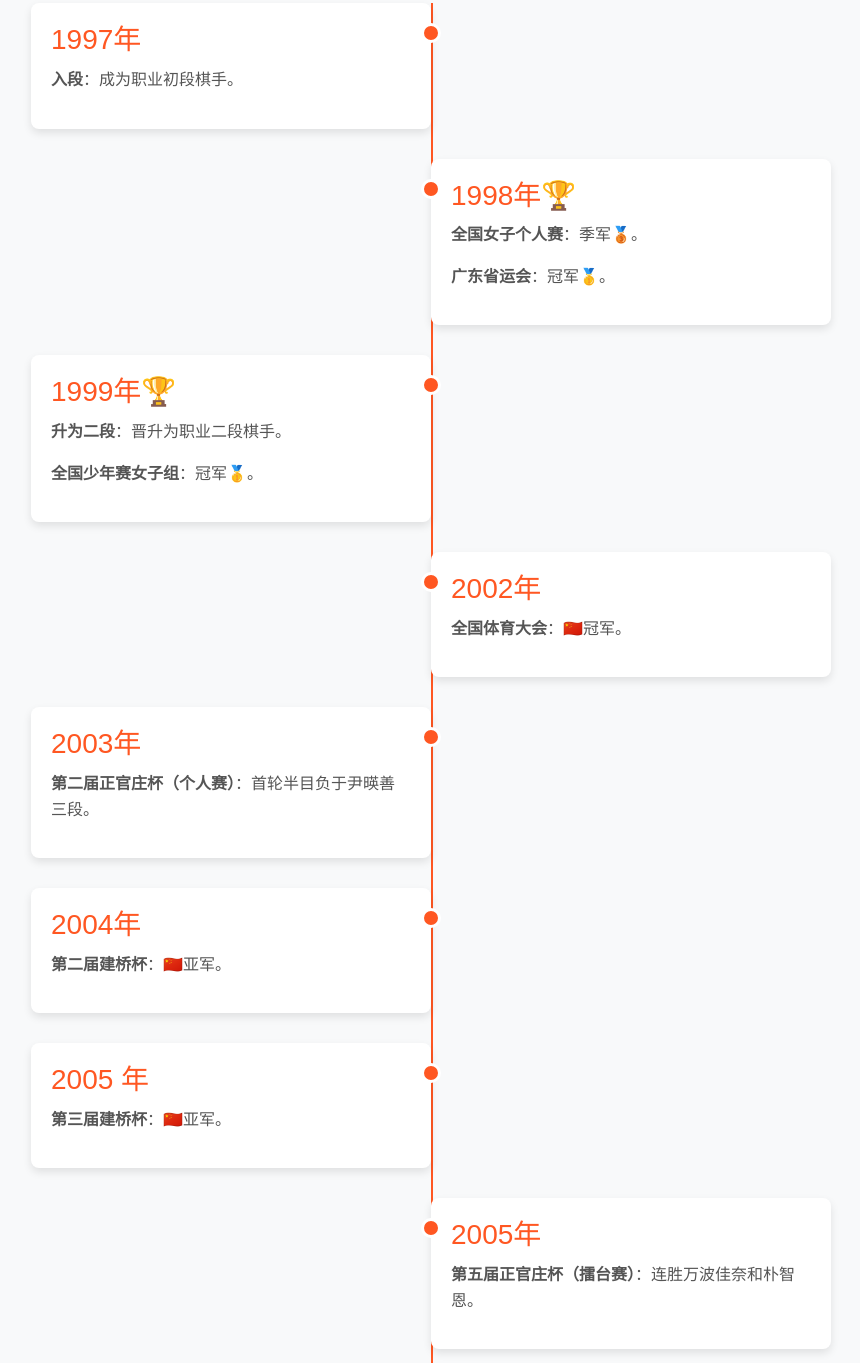
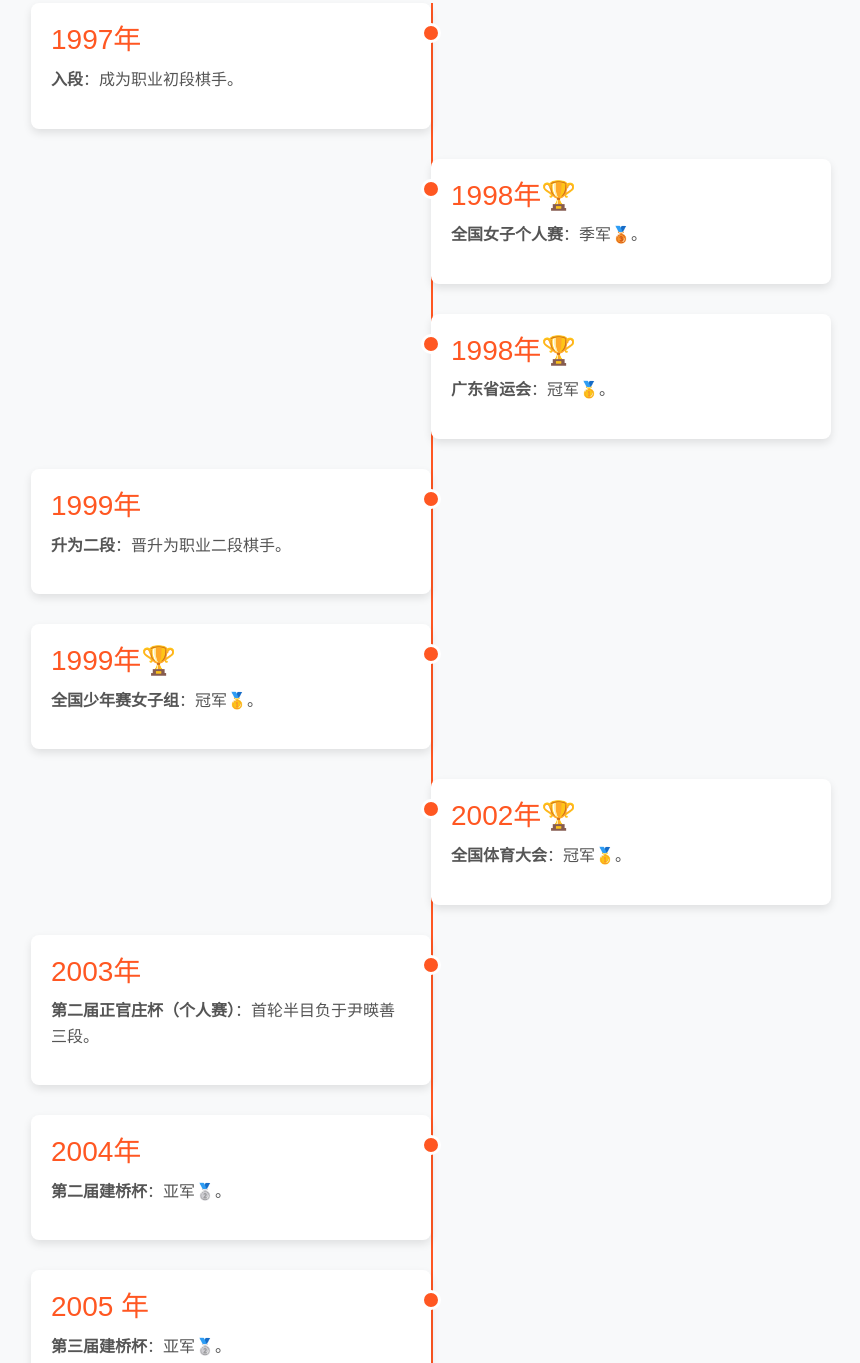
Before and after one commit to yuanguangshan/zhengyan, a plain HTML site: page pages/games.html in a window 1280 px wide. Shown: the part 83-1446 px from the top of the page, without its empty margins (209-1069 px from the left). Drawn offline with nearby package versions, Linux system fonts and the light colour scheme.

Commit message:
games.html

```diff
--- a/pages/games.html
+++ b/pages/games.html
@@ -98,20 +98,32 @@
         <div class="timeline-item right">
             <h3>1998年🏆</h3>
             <p><strong>全国女子个人赛</strong>：季军🥉。</p>
+
+        </div>
+
+<!-- 1998年 -->
+        <div class="timeline-item right">
+            <h3>1998年🏆</h3>
+
             <p><strong>广东省运会</strong>：冠军🥇。</p>
         </div>
-
         <!-- 1999年 -->
         <div class="timeline-item left">
+            <h3>1999年</h3>
+            <p><strong>升为二段</strong>：晋升为职业二段棋手。</p>
+
+        </div>
+ <!-- 1999年 -->
+        <div class="timeline-item left">
             <h3>1999年🏆</h3>
-            <p><strong>升为二段</strong>：晋升为职业二段棋手。</p>
+
             <p><strong>全国少年赛女子组</strong>：冠军🥇。</p>
         </div>
 
         <!-- 2002年 -->
         <div class="timeline-item right">
-            <h3>2002年</h3>
-            <p><strong>全国体育大会</strong>：🇨🇳冠军。</p>
+            <h3>2002年🏆</h3>
+            <p><strong>全国体育大会</strong>：冠军🥇。</p>
         </div>
 
         <!-- 2003年 -->
@@ -122,13 +134,13 @@
         <!-- 2004 年-->
         <div class="timeline-item left">
             <h3>2004年</h3>
-            <p><strong>第二届建桥杯</strong>：🇨🇳亚军。</p>
+            <p><strong>第二届建桥杯</strong>：亚军🥈。</p>
         </div>
 
         <!-- 2005 年-->
         <div class="timeline-item left">
             <h3>2005 年</h3>
-            <p><strong>第三届建桥杯</strong>：🇨🇳亚军。</p>
+            <p><strong>第三届建桥杯</strong>：亚军🥈。</p>
         </div>
 
 
@@ -141,7 +153,7 @@
         <!-- 2007年 -->
         <div class="timeline-item left">
             <h3>2007年</h3>
-            <p><strong>第五届建桥杯</strong>：，🏆冠军（2:0 战胜王祥云）。</p>
+            <p><strong>第五届建桥杯</strong>：，冠军🥇（2:0 战胜王祥云）。</p>
         </div>
 
         <!-- 2008年 -->
```
